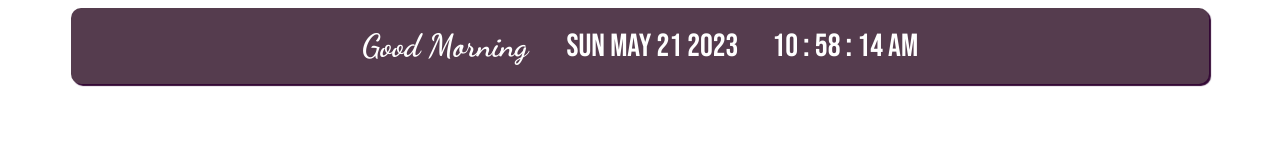
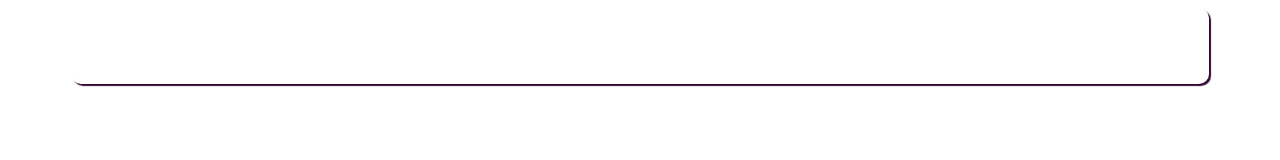
Before and after one commit to ncc096/notion-widget, a plain HTML site: page index.html in a window 1280 px wide. Drawn offline with Linux system fonts and the light colour scheme.

Commit message:
Update index.html

```diff
--- a/index.html
+++ b/index.html
@@ -40,7 +40,7 @@ h1 {
 .card {
     padding: 10px 25px 10px 25px;
     border-radius: 10px;
-    background: #553c4e;
+    background: #0000;
     width: 85vw;
     color: #fff;
     display: inline-block;
```
